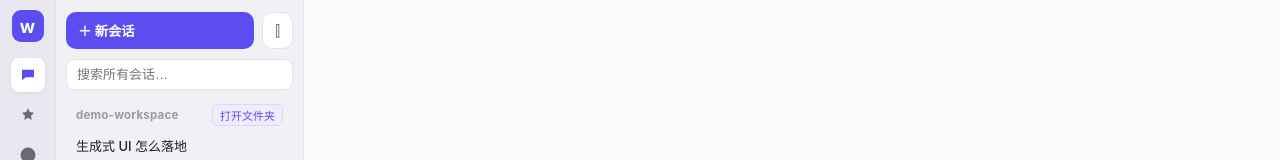
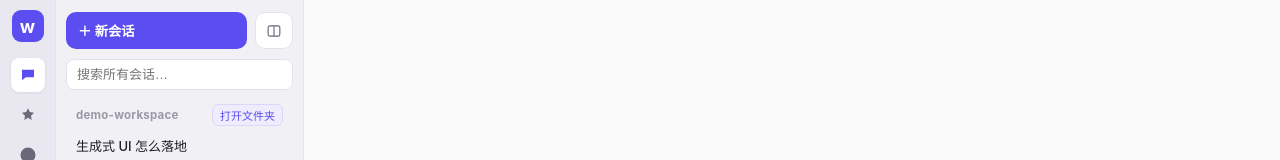
Before and after one commit to ww934883-sudo/wcode, a React (Vite) app in the folder packages/desktop/: page / in a window 1280 px wide. Shown: the top 160 px of the page. Built offline with nearby package versions, Linux system fonts and the light colour scheme.

Commit message:
M3-D+2f: 分屏按钮重设计——SVG 分栏图标（开启态右半格高亮填充）+ 与新会话同高的悬停/激活样式

```diff
--- a/packages/desktop/src/renderer/components/Sidebar.tsx
+++ b/packages/desktop/src/renderer/components/Sidebar.tsx
@@ -115,7 +115,31 @@ export function Sidebar({
           title={split ? "退出分屏（Ctrl+\\）" : "分屏双会话（Ctrl+\\）"}
           onClick={onToggleSplit}
         >
-          ⫿
+          {/* 分屏图标：外框 + 中缝；开启时右半格填充高亮 */}
+          <svg viewBox="0 0 24 24" width="16" height="16" aria-hidden="true">
+            <rect
+              x="3.25"
+              y="4.25"
+              width="17.5"
+              height="15.5"
+              rx="2.5"
+              fill="none"
+              stroke="currentColor"
+              strokeWidth="1.7"
+            />
+            <path d="M12 4.5v15" stroke="currentColor" strokeWidth="1.7" />
+            {split && (
+              <rect
+                x="13.9"
+                y="6.3"
+                width="4.8"
+                height="11.4"
+                rx="1.2"
+                fill="currentColor"
+                opacity="0.4"
+              />
+            )}
+          </svg>
         </button>
       </div>
       <div className="search">
--- a/packages/desktop/src/renderer/styles.css
+++ b/packages/desktop/src/renderer/styles.css
@@ -1516,25 +1516,28 @@ button {
 }
 
 .ghost-btn {
+  flex: 0 0 38px;
+  display: grid;
+  place-items: center;
   border: 1px solid var(--border);
   background: var(--surface);
-  border-radius: 10px;
-  padding: 0 12px;
-  font-size: 15px;
+  border-radius: var(--radius);
   color: var(--text-2);
   cursor: pointer;
-  transition: border-color 0.15s ease, color 0.15s ease;
+  transition: border-color 0.15s ease, color 0.15s ease, background 0.15s ease, box-shadow 0.15s ease;
 }
 
 .ghost-btn:hover {
   border-color: var(--accent);
   color: var(--accent);
+  background: var(--accent-weak);
 }
 
 .ghost-btn.on {
   border-color: var(--accent);
   color: var(--accent);
-  background: rgba(91, 77, 240, 0.08);
+  background: var(--accent-weak);
+  box-shadow: inset 0 0 0 1px var(--accent);
 }
 
 .panes.split .pane.active {
```
